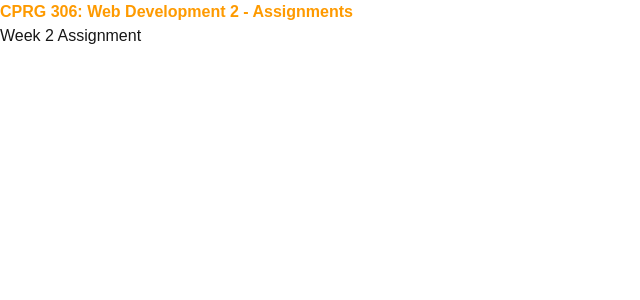
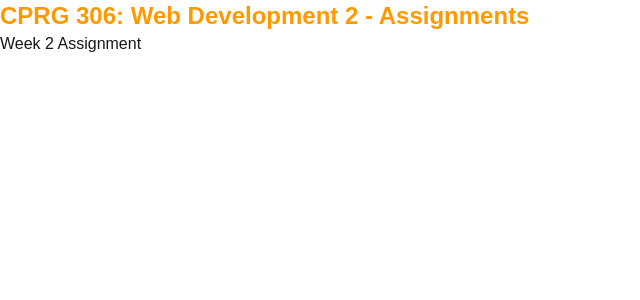
Before and after one commit to wallaceip/cprg306-assignments, a Next.js app: page / in a window 1280 px wide. Shown: the top 300 px of the page, without its empty margins (0-640 px from the left). Built offline with nearby package versions, Linux system fonts and the light colour scheme.

Commit message:
style: change heading size

```diff
--- a/app/page.js
+++ b/app/page.js
@@ -3,7 +3,7 @@ import Link from "next/link";
 export default function Page() {
   return (
     <main>
-      <h1 className="text-1xl font-bold text-amber-500">CPRG 306: Web Development 2 - Assignments </h1>
+      <h1 className="text-2xl font-bold text-amber-500">CPRG 306: Web Development 2 - Assignments </h1>
       <Link href="/week-2" className="hover:text-amber-400">Week 2 Assignment</Link>
     </main>
   );
--- a/app/week-2/page.js
+++ b/app/week-2/page.js
@@ -3,7 +3,7 @@ import StudentInfo from "./student-info";
 export default function Page() {
   return (
     <main>
-      <h1 className="text-1xl text-amber-500">Shopping List</h1>
+      <h1 className="text-2xl text-amber-500">Shopping List</h1>
       <StudentInfo />
     </main>
   );
```
